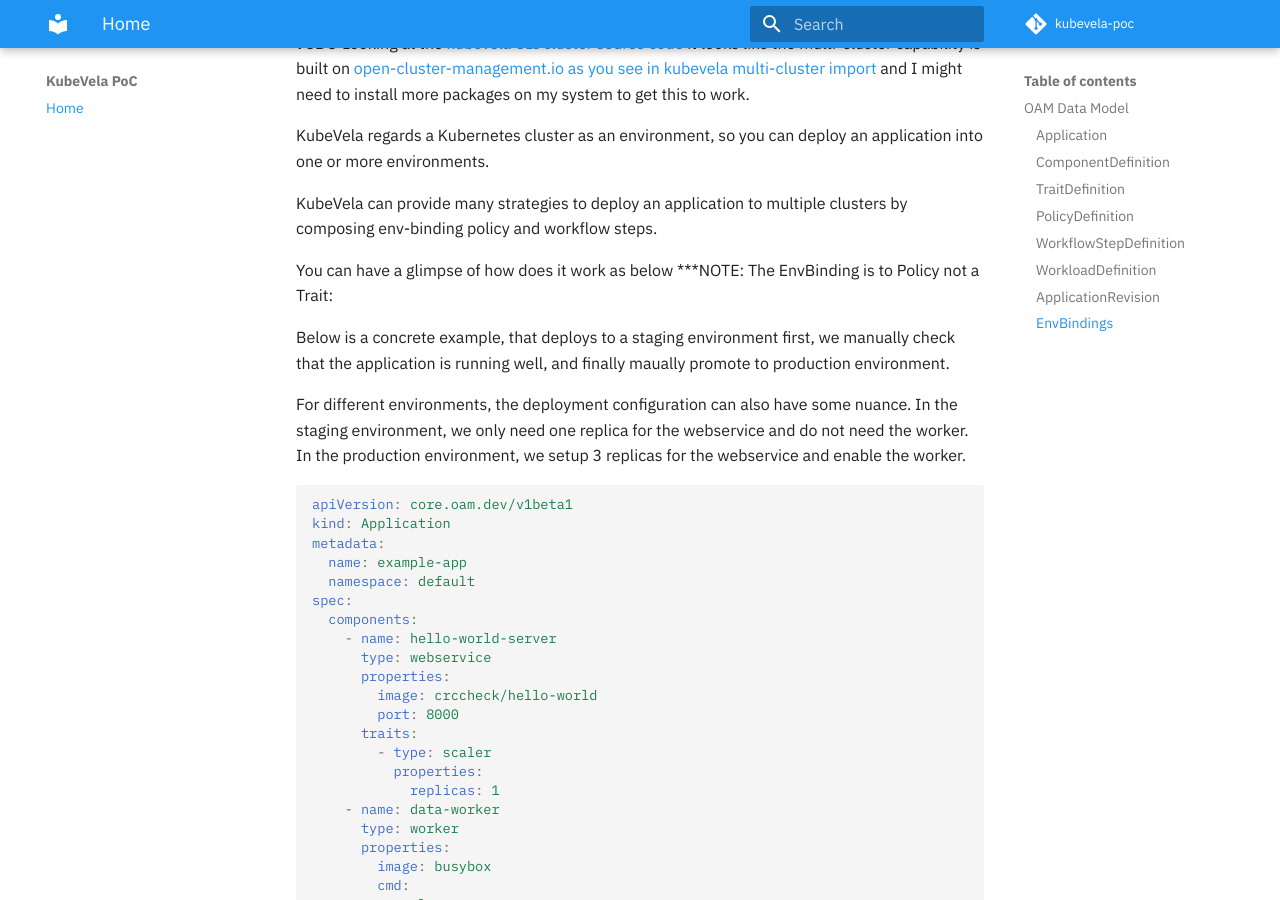
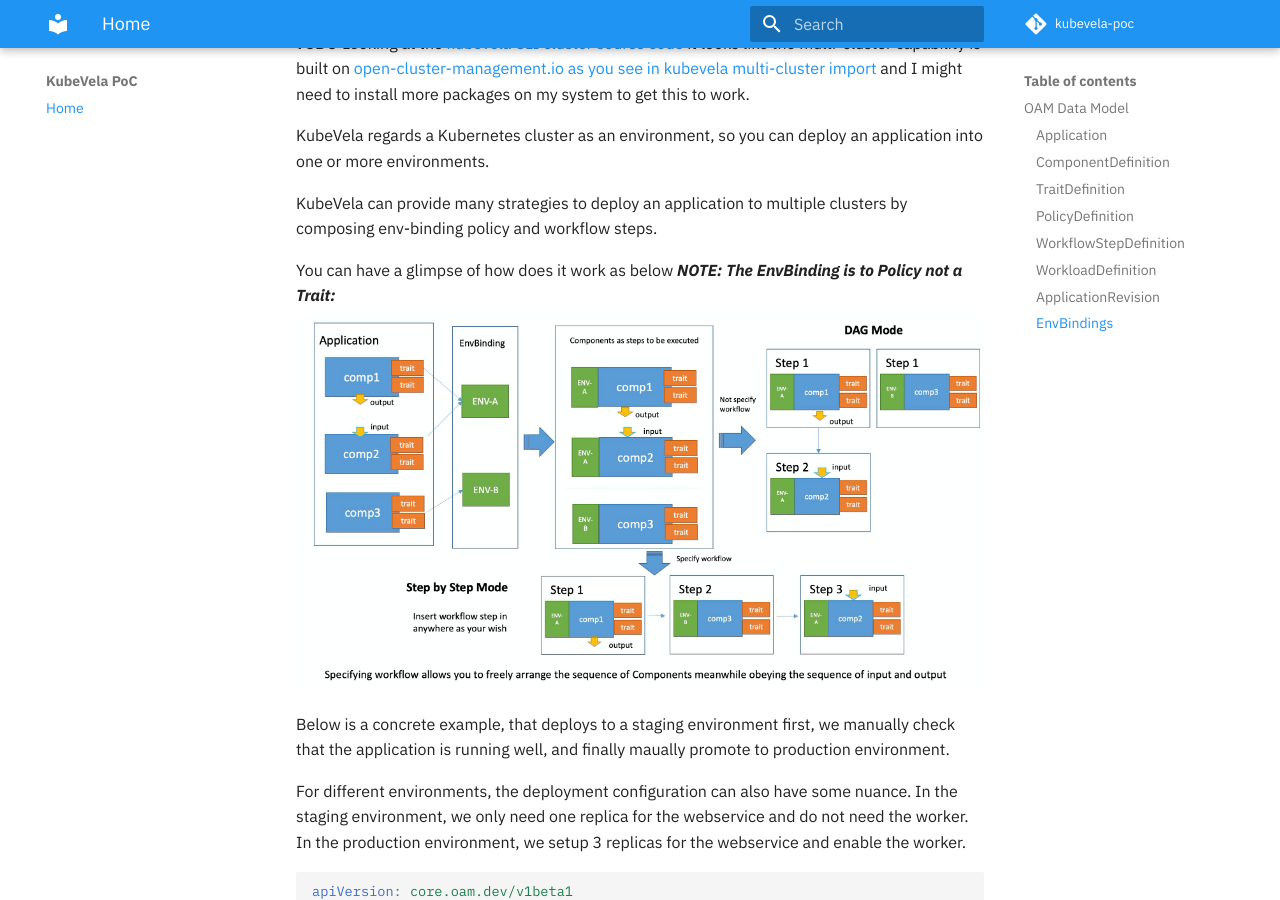
Before and after one commit to seizadi/kubevela-poc, an MkDocs documentation site: the page built from docs/index.md, in a window 1280 px wide and 900 px high, scrolled down 14484 px. Built offline with MkDocs 1.6.1 and Material for MkDocs 9.7.7, drawn with Linux system fonts in a browser that asks for light colours; comment, search, counter and statistics services are not loaded.

Commit message:
UPdated doc

```diff
--- a/docs/index.md
+++ b/docs/index.md
@@ -737,8 +737,8 @@ KubeVela can provide many strategies to deploy an application to
 multiple clusters by composing env-binding policy and workflow steps.
 
 You can have a glimpse of how does it work as below
-***NOTE: The EnvBinding is to Policy not a Trait:
-[](img/workflow-multi-env.png)
+***NOTE: The EnvBinding is to Policy not a Trait:***
+![image for workflow with envbindings](img/workflow-multi-env.png)
 
 Below is a concrete example, that deploys to a staging environment first,
 we manually check that the application is running well, and finally
```
